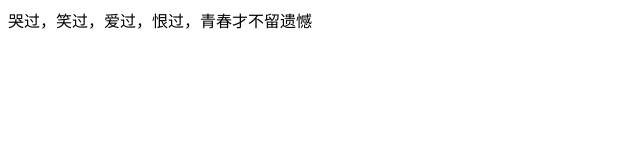
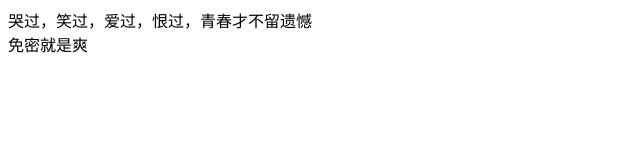
Before and after one commit to ickfg/myfirst, a plain HTML site: page index.html in a window 1280 px wide. Shown: the whole page, without its empty margins (0-640 px from the left). Drawn offline with Linux system fonts and the light colour scheme.

Commit message:
免密操作

```diff
--- a/index.html
+++ b/index.html
@@ -6,5 +6,6 @@
 </head>
 <body>
   <div>哭过，笑过，爱过，恨过，青春才不留遗憾</div>
+   <div>免密就是爽</div>
 </body>
 </html>
```
